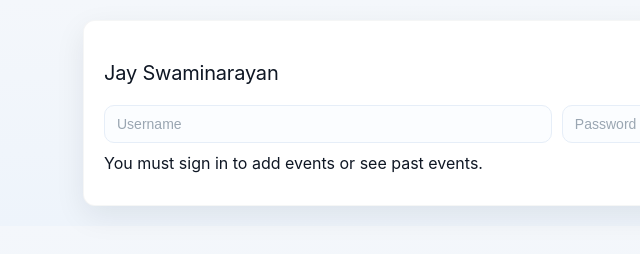
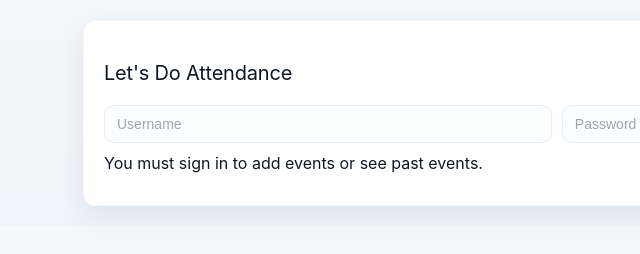
Before and after one commit to NamanProjects/ATTENDANCE-SYSTEM, a plain HTML site: page index.html in a window 1280 px wide. Shown: the full height of the page, 46-686 px from the left. Drawn offline with nearby package versions, Linux system fonts and the light colour scheme.

Commit message:
index.html

```diff
--- a/index.html
+++ b/index.html
@@ -3,12 +3,12 @@
 <head>
   <meta charset="utf-8" />
   <meta name="viewport" content="width=device-width, initial-scale=1" />
-  <title>Simple Attendance Taker</title>
+  <title>Attendance Taker</title>
   <link rel="stylesheet" href="styles.css" />
 </head>
 <body>
   <div class="container">
-    <p>Jay Swaminarayan</p>
+    <p>Let's Do Attendance</p>
 
     <section id="authSection" class="controls">
       <div class="row">
```
